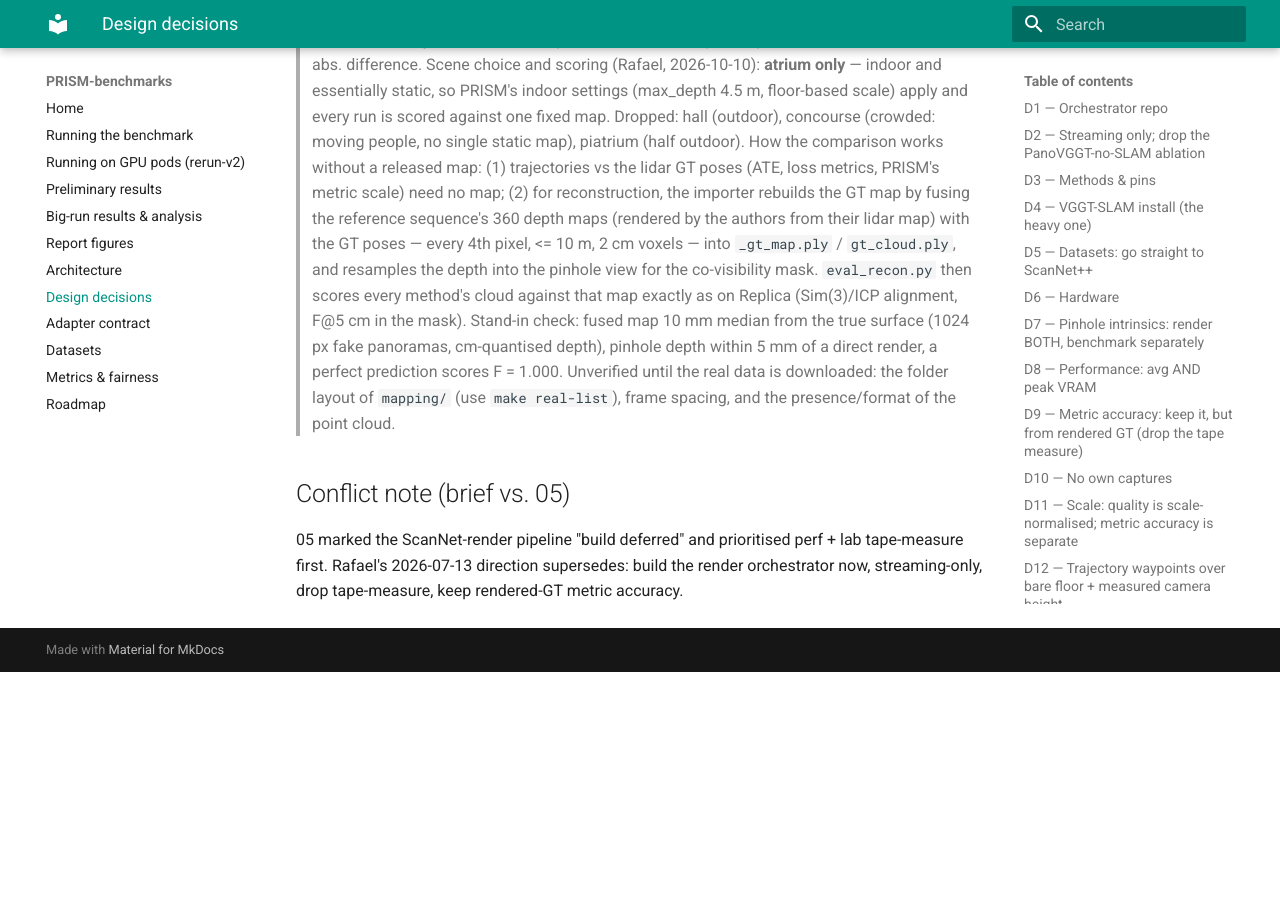
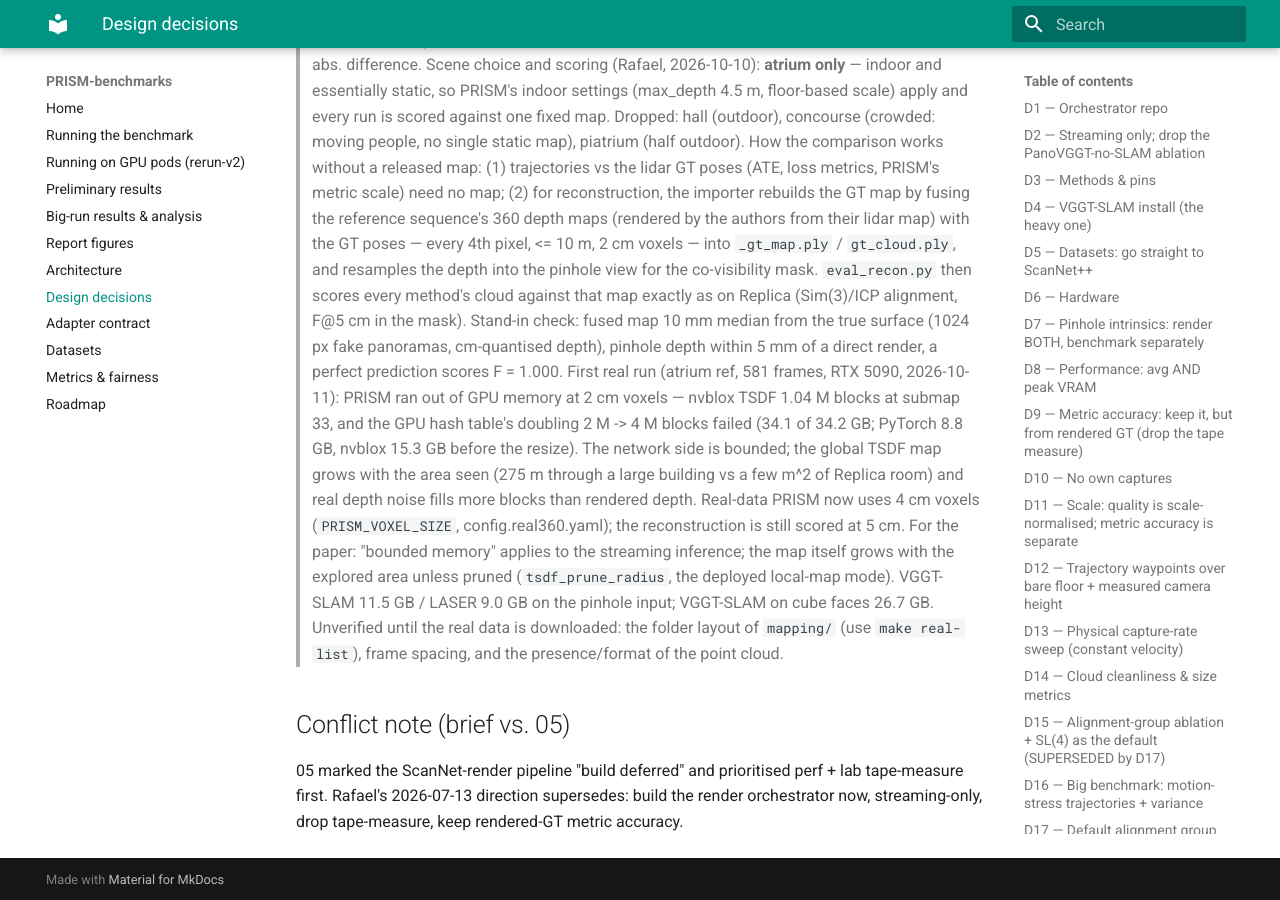
Before and after one commit to zRafaF/PRISM-benchmarks, an MkDocs documentation site: the page built from documentation/docs/decisions.md, in a window 1280 px wide and 900 px high, scrolled down 12309 px. Built offline with MkDocs 1.6.1 and Material for MkDocs 9.7.7, drawn with Linux system fonts in a browser that asks for light colours; before the commit the page ends 12981 px from its top, so only the background shows below that.

Commit message:
4cm voxels on real dataset

```diff
--- a/documentation/docs/decisions.md
+++ b/documentation/docs/decisions.md
@@ -443,6 +443,16 @@
 Stand-in check: fused map 10 mm median from the true surface (1024 px fake panoramas,
 cm-quantised depth), pinhole depth within 5 mm of a direct render, a perfect prediction
 scores F = 1.000.
+First real run (atrium ref, 581 frames, RTX 5090, 2026-10-11): PRISM ran out of GPU
+memory at 2 cm voxels — nvblox TSDF 1.04 M blocks at submap 33, and the GPU hash table's
+doubling 2 M -> 4 M blocks failed (34.1 of 34.2 GB; PyTorch 8.8 GB, nvblox 15.3 GB before
+the resize). The network side is bounded; the global TSDF map grows with the area seen
+(275 m through a large building vs a few m^2 of Replica room) and real depth noise fills
+more blocks than rendered depth. Real-data PRISM now uses 4 cm voxels
+(`PRISM_VOXEL_SIZE`, config.real360.yaml); the reconstruction is still scored at 5 cm.
+For the paper: "bounded memory" applies to the streaming inference; the map itself grows
+with the explored area unless pruned (`tsdf_prune_radius`, the deployed local-map mode).
+VGGT-SLAM 11.5 GB / LASER 9.0 GB on the pinhole input; VGGT-SLAM on cube faces 26.7 GB.
 Unverified until the real data is downloaded: the folder layout of `mapping/` (use
 `make real-list`), frame spacing, and the presence/format of the point cloud.
 
```
Also changed, not shown: config.real360.yaml (+7 -1 lines), 1 other file.
